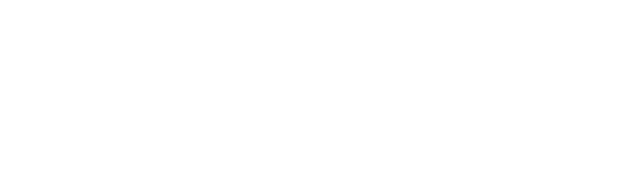
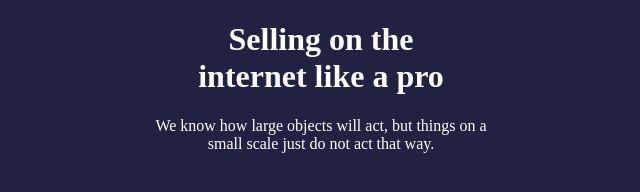
Before and after one commit to Jaronimo1337/githubfirstuzd, a plain HTML site: page index.html in a window 1280 px wide. Shown: the whole page, without its empty margins (319-959 px from the left). Drawn offline with Linux system fonts and the light colour scheme.

```diff
--- a/index.html
+++ b/index.html
@@ -1,12 +1,22 @@
 <!DOCTYPE html>
 <html lang="en">
+
 <head>
     <meta charset="UTF-8">
     <meta name="viewport" content="width=device-width, initial-scale=1.0">
     <title>Document</title>
     <link rel="stylesheet" href="style/style.css">
 </head>
+
 <body>
+    <header>
+        <h1>Selling on the <br> internet like a pro</h1>
+    </header>
+    <main>
+<p class="main_text">
+    We know how large objects will act, but things on a <br>small scale just do not act that way.
+</p>
+    </main>
+</body>
 
-</body>
 </html>
--- a/style/style.css
+++ b/style/style.css
@@ -0,0 +1,8 @@
+h1, .main_text{
+    text-align: center;
+    color:white;
+
+}
+body{
+    background-color: rgb(33, 33, 66);
+}
```
